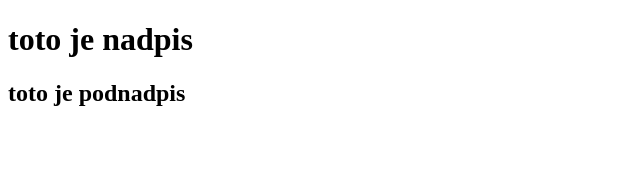
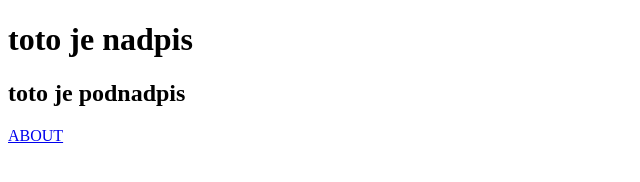
Before and after one commit to Sintto/skusamGit, a plain HTML site: page index.html in a window 1280 px wide. Shown: the full height of the page, 0-640 px from the left. Drawn offline with Linux system fonts and the light colour scheme.

Commit message:
intex som pridal <a> do about som pridal <h>

```diff
--- a/index.html
+++ b/index.html
@@ -9,5 +9,6 @@
 <body>
     <h1>toto je nadpis</h1>
     <h2>toto je podnadpis</h2>
+    <a href="about.html">ABOUT</a>
 </body>
 </html>
```
Also changed, not shown: about.html (+1 -1 lines).
